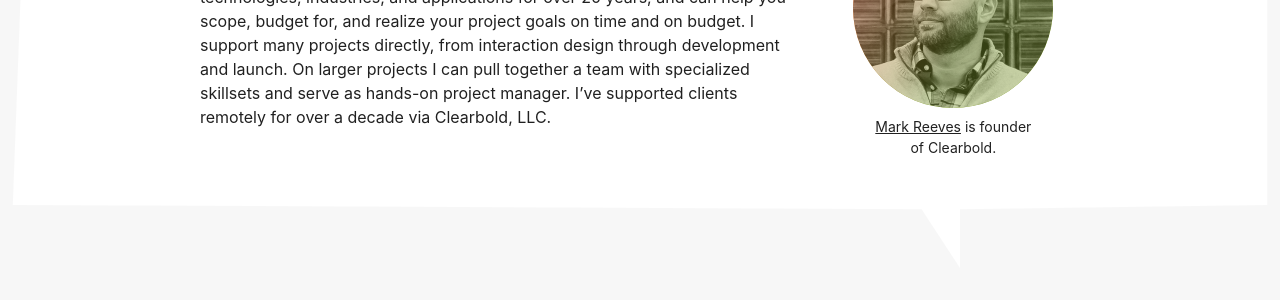
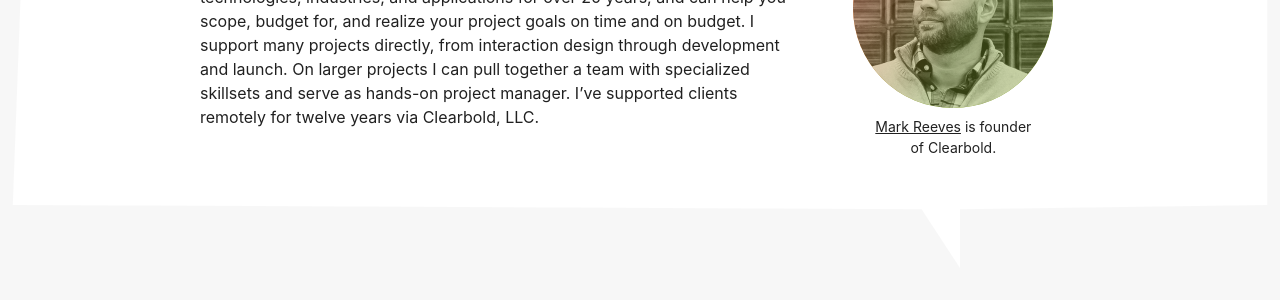
Before and after one commit to clearbold/clearbold.github.io, a Jekyll site: the page built from index.html, in a window 1280 px wide and 900 px high, scrolled down 1319 px. Shown: the part 321-621 px from the top of the window. Built offline with Jekyll 4.4.1, drawn with Linux system fonts in a browser that asks for light colours; some of the changed text lies outside the part shown.

Commit message:
'over a decade' -> 'twelve years'

```diff
--- a/_layouts/home.html
+++ b/_layouts/home.html
@@ -89,7 +89,7 @@
                     <a href="http://markreeves.net"><img alt="Photo of Mark Reeves" src="/ui/img/mjr-bw-400.jpg" /></a>
                     <figcaption><p><a href="http://markreeves.net">Mark Reeves</a> is founder of&nbsp;Clearbold.</p></figcaption>
                 </figure>
-                <p>Hello! I’m Mark Reeves. I describe myself as a general contractor for website, web application, and email projects. I&rsquo;ve worked with a wide array of technologies, industries, and applications for over 20 years, and can help you scope, budget for, and realize your project goals on time and on budget. I support many projects directly, from interaction design through development and launch. On larger projects I can pull together a team with specialized skillsets and serve as hands-on project manager. I&rsquo;ve supported clients remotely for over a decade via Clearbold,&nbsp;LLC.</p>
+                <p>Hello! I’m Mark Reeves. I describe myself as a general contractor for website, web application, and email projects. I&rsquo;ve worked with a wide array of technologies, industries, and applications for over 20 years, and can help you scope, budget for, and realize your project goals on time and on budget. I support many projects directly, from interaction design through development and launch. On larger projects I can pull together a team with specialized skillsets and serve as hands-on project manager. I&rsquo;ve supported clients remotely for twelve years via Clearbold,&nbsp;LLC.</p>
             </div>
         </div>
     </div>
```
